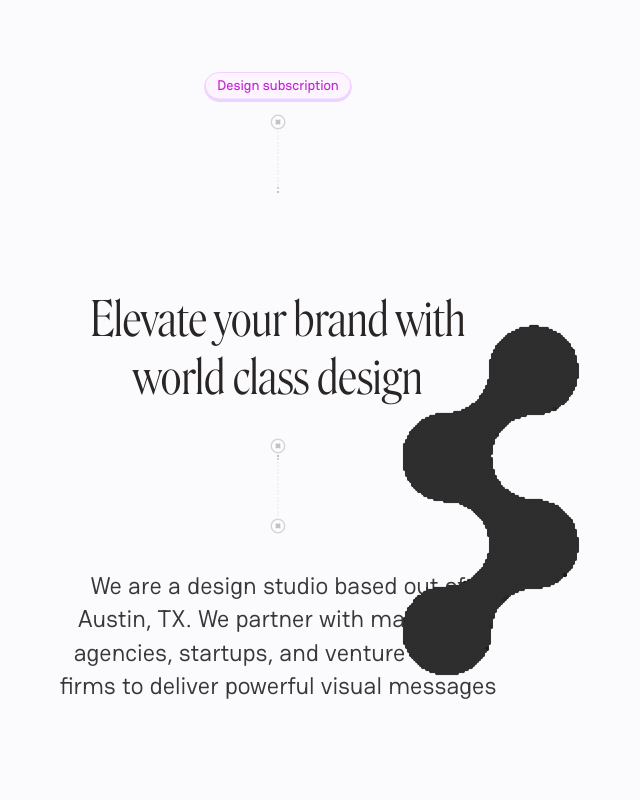
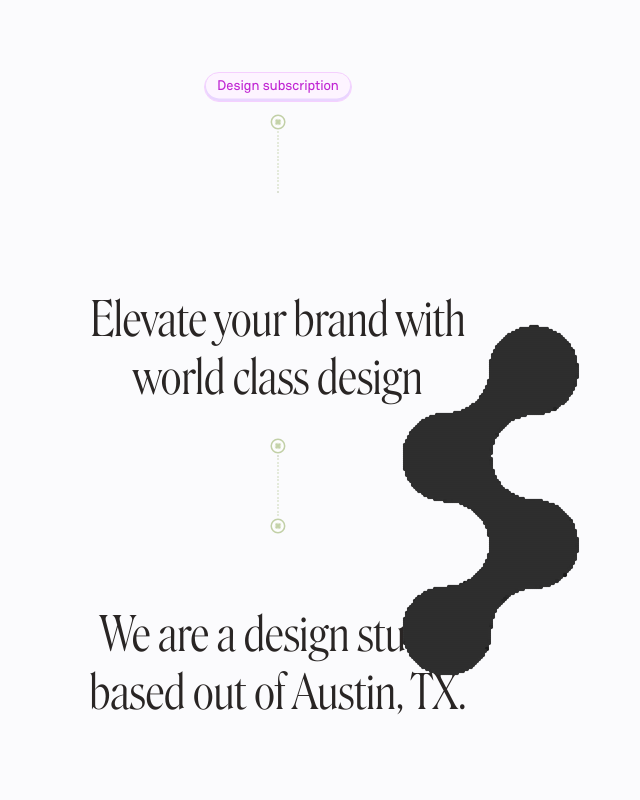
Before and after one commit to natedeluna/lassen-comb, a Next.js app: page / in a window 1280 px wide. Shown: the top 800 px of the page, without its empty margins (362-1002 px from the left). Built offline with nearby package versions, Linux system fonts and the light colour scheme.

Commit message:
added fade in body text

```diff
--- /dev/null
+++ b/src/app/components/body_scroll_fade.jsx
@@ -0,0 +1,50 @@
+import React, { useEffect, useRef } from 'react';
+import { motion, useAnimation } from 'framer-motion';
+
+const BodyScrollFade = ({ text }) => {
+  const controls = useAnimation();
+  const ref = useRef(null);
+
+  useEffect(() => {
+    const onScroll = () => {
+        if (ref.current) {
+          const top = ref.current.getBoundingClientRect().top;
+          const windowHeight = window.innerHeight;
+          const triggerHeight = windowHeight * 0.67;
+
+          if (top < triggerHeight) {
+            controls.start('visible');
+          }
+        }
+      };
+
+    window.addEventListener('scroll', onScroll);
+    return () => window.removeEventListener('scroll', onScroll);
+  }, [controls]);
+
+  const heroLineVariants = {
+    hidden: { opacity: 0, y: -10 },
+    visible: {
+      opacity: 1,
+      y: 0,
+      transition: {
+        duration: 0.1,
+        ease: 'easeOut',
+      },
+    },
+  };
+
+  return (
+    <motion.div
+      ref={ref}
+      initial="hidden"
+      animate={controls}
+      variants={heroLineVariants}
+      className=' hero_1_title my-10 px-10 sm:px-0'
+    >
+      {text}
+    </motion.div>
+  );
+};
+
+export default BodyScrollFade;
--- a/src/app/components/canvas_animation.jsx
+++ b/src/app/components/canvas_animation.jsx
@@ -3,13 +3,13 @@ import React, { useEffect, useRef } from 'react';
 const CanvasAnimation = () => {
   const canvasRef = useRef(null);
   const animationFrameRef = useRef(null);
+  const canvasScale = 0.15;
 
   useEffect(() => {
     const canvas = canvasRef.current;
     const ctx = canvas.getContext('2d');
     canvas.width = 500;
     canvas.height = 600;
-    const canvasScale = 0.15;
 
     const svg = `
     <svg width="175" height="348" viewBox="0 0 175 348" fill="none" xmlns="http://www.w3.org/2000/svg">
@@ -151,8 +151,9 @@ const CanvasAnimation = () => {
         cancelAnimationFrame(animationFrameRef.current);
     };
   }, []);
-
   return (
+    <div className="mt-2 relative flex items-center top-0 self-center">
+        <div style={{ width: 500*canvasScale, height: 600*canvasScale,  }}  className= {`relative self-center  fadeIn`}  >
             <canvas
             ref={canvasRef}
             style={{
@@ -164,6 +165,8 @@ const CanvasAnimation = () => {
                 margin: 'auto 0px',
             }}
             />
+        </div>
+    </div>
   );
 };
 
--- a/src/app/components/separator_vertical_top_screw.tsx
+++ b/src/app/components/separator_vertical_top_screw.tsx
@@ -8,11 +8,11 @@ interface ScrewSVGProps {
 const ScrewSVG: React.FC<ScrewSVGProps> = ({ screwHighlighted, className }) => (
 <svg width="16" height="16" className={`transition ease-out ${className}`} viewBox="0 0 16 16" fill="none" xmlns="http://www.w3.org/2000/svg">
     <path d="M13.8966 7.94828C13.8966 11.2334 11.2334 13.8966 7.94828 13.8966C4.66313 13.8966 2 11.2334 2 7.94828C2 4.66313 4.66313 2 7.94828 2C11.2334 2 13.8966 4.66313 13.8966 7.94828Z" fill="white"/>
-    <path d="M7.94828 14.6724C11.6619 14.6724 14.6724 11.6619 14.6724 7.94828C14.6724 4.23464 11.6619 1.22414 7.94828 1.22414C4.23464 1.22414 1.22414 4.23464 1.22414 7.94828C1.22414 11.6619 4.23464 14.6724 7.94828 14.6724Z" className='transition duration-700' stroke={screwHighlighted ? "#00000033" : "#D7D7D786"} strokeWidth="1.55172"/>
+    <path d="M7.94828 14.6724C11.6619 14.6724 14.6724 11.6619 14.6724 7.94828C14.6724 4.23464 11.6619 1.22414 7.94828 1.22414C4.23464 1.22414 1.22414 4.23464 1.22414 7.94828C1.22414 11.6619 4.23464 14.6724 7.94828 14.6724Z" className='transition duration-700' stroke={screwHighlighted ? "#6B8E2386" : "#6B8E2326"} strokeWidth="1.55172"/>
     <g filter="url(#filter0_i_0_1)">
-    <path className='rotate-screw transition-all duration-700 origin-center' d="M7.02748 5.50008C7.34964 4.62946 8.58103 4.62946 8.90318 5.50008L9.15621 6.18388C9.2575 6.4576 9.47331 6.67341 9.74703 6.7747L10.4308 7.02772C11.3014 7.34988 11.3014 8.58127 10.4308 8.90343L9.74703 9.15646C9.47331 9.25774 9.2575 9.47355 9.15621 9.74727L8.90318 10.4311C8.58103 11.3017 7.34964 11.3017 7.02748 10.4311L6.77445 9.74727C6.67317 9.47355 6.45736 9.25774 6.18364 9.15646L5.49984 8.90343C4.62922 8.58127 4.62922 7.34988 5.49984 7.02772L6.18364 6.7747C6.45736 6.67341 6.67317 6.4576 6.77445 6.18388L7.02748 5.50008Z" fill={screwHighlighted ? "#00000050" : "#F1EFEE"}/>
+    <path className='rotate-screw transition-all duration-700 origin-center' d="M7.02748 5.50008C7.34964 4.62946 8.58103 4.62946 8.90318 5.50008L9.15621 6.18388C9.2575 6.4576 9.47331 6.67341 9.74703 6.7747L10.4308 7.02772C11.3014 7.34988 11.3014 8.58127 10.4308 8.90343L9.74703 9.15646C9.47331 9.25774 9.2575 9.47355 9.15621 9.74727L8.90318 10.4311C8.58103 11.3017 7.34964 11.3017 7.02748 10.4311L6.77445 9.74727C6.67317 9.47355 6.45736 9.25774 6.18364 9.15646L5.49984 8.90343C4.62922 8.58127 4.62922 7.34988 5.49984 7.02772L6.18364 6.7747C6.45736 6.67341 6.67317 6.4576 6.77445 6.18388L7.02748 5.50008Z" fill={screwHighlighted ? "#6B8E2386" : "#F1EFEE"}/>
     </g>
-    <path className='rotate-screw transition-all duration-700 origin-center' d="M9.36723 6.1058L9.1142 5.422C8.71956 4.35549 7.21111 4.35549 6.81646 5.422L6.56344 6.1058C6.48494 6.31793 6.31769 6.48518 6.10555 6.56368L5.42176 6.81671C4.35525 7.21135 4.35525 8.7198 5.42176 9.11444L6.10555 9.36747C6.31769 9.44597 6.48494 9.61322 6.56344 9.82535L6.81646 10.5092C7.21111 11.5757 8.71956 11.5757 9.1142 10.5092L9.36723 9.82535C9.44572 9.61322 9.61298 9.44597 9.82511 9.36747L10.5089 9.11444C11.5754 8.7198 11.5754 7.21135 10.5089 6.81671L9.82511 6.56368C9.61298 6.48518 9.44572 6.31793 9.36723 6.1058Z" stroke="#D7D7D7" strokeWidth=".45"/>
+    <path className='rotate-screw transition-all duration-700 origin-center' d="M9.36723 6.1058L9.1142 5.422C8.71956 4.35549 7.21111 4.35549 6.81646 5.422L6.56344 6.1058C6.48494 6.31793 6.31769 6.48518 6.10555 6.56368L5.42176 6.81671C4.35525 7.21135 4.35525 8.7198 5.42176 9.11444L6.10555 9.36747C6.31769 9.44597 6.48494 9.61322 6.56344 9.82535L6.81646 10.5092C7.21111 11.5757 8.71956 11.5757 9.1142 10.5092L9.36723 9.82535C9.44572 9.61322 9.61298 9.44597 9.82511 9.36747L10.5089 9.11444C11.5754 8.7198 11.5754 7.21135 10.5089 6.81671L9.82511 6.56368C9.61298 6.48518 9.44572 6.31793 9.36723 6.1058Z" stroke={screwHighlighted ? "#6B8E2388" : "#00000045"} strokeWidth=".45"/>
     <defs>
     <filter id="filter0_i_0_1" x="4.39697" y="4.39709" width="7.13672" height="7.29214" filterUnits="userSpaceOnUse" colorInterpolationFilters="sRGB">
         <feFlood floodOpacity="0" result="BackgroundImageFix"/>
@@ -99,7 +99,7 @@ const SeparatorVerticalTopScrew: React.FC<SeparatorVerticalTopScrewProps> = ({ c
     const addSquares = (count: number) => {
         const squares = [];
         for (let i = 0; i < count; i++) {
-            const backgroundColor = i === activeDotIndex ? '#000000' : '#E8E8E8';
+            const backgroundColor = i === activeDotIndex ? '#000000' : '#6B8E2344';
             squares.push(
                 <div
                     key={i}
--- a/src/app/page.tsx
+++ b/src/app/page.tsx
@@ -5,9 +5,10 @@ import PriceCard from "@/app/components/price_card";
 import  CanvasAnimation from "@/app/components/canvas_animation";
 import ParallaxShowcase from "./components/parallax_showcase";
 import HeroFadeIn from "@/app/components/hero_fade_in"
+import BodyScollFade from "@/app/components/body_scroll_fade"
+import BodyScrollFade from "@/app/components/body_scroll_fade";
 
 export default function Home() {
-  const canvasScale = .15
   function isMobileDevice() {
     if (typeof window !== 'undefined' && typeof navigator !== 'undefined') {
         const mobileDeviceRegex = /Android|webOS|iPhone|iPad|iPod|BlackBerry|IEMobile|Opera Mini/i;
@@ -24,23 +25,24 @@ export default function Home() {
         isMobile={isMobileDevice()}
         texts={["Design subscription", "Built to world standards"]}
         />
+
       <SeparatorVerticalTopScrew addScrews={['bottom']} className="transform rotate-180 opacity-75"/>
+
       <section className="relative z-10 hero_1_title max-w-3xl mb-5 text-stone-800 flex flex-col self-start w-full">
-        <div className="mt-2 relative flex items-center top-0 self-center">
-          <div style={{ width: 500*canvasScale, height: 600*canvasScale,  }}  className= {`relative self-center  fadeIn`}  >
-              <CanvasAnimation />
-          </div>
-        </div>
+        <CanvasAnimation />
         <HeroFadeIn/>
       </section>
+
       <SeparatorVerticalTopScrew addScrews={['top','bottom']} className="transform translate-y-[12px] rotate-0 opacity-75"/>
+
       <section className=" main-text w-[100%] relative">
-
-        <div className=" text-[24px] font-[Haskoy] font-[400] text-center text-[#383838] my-12 px-10 sm:px-0">
-          We are a design studio based out of Austin, TX.
-          We partner with marketing agencies, startups, and venture capital firms
-          to deliver powerful visual messages
-        </div>
+        <br />
+        <BodyScrollFade
+          text={"We are a design studio based out of Austin, TX."}/>
+        <br />
+        <BodyScrollFade
+          text={"We partner with marketing agencies, startups, and venture capital firms " +
+          "to deliver powerful visual messages"}/>
 
         <ParallaxShowcase/>
 
```
Lines whose indentation alone changed are shown as unchanged.
